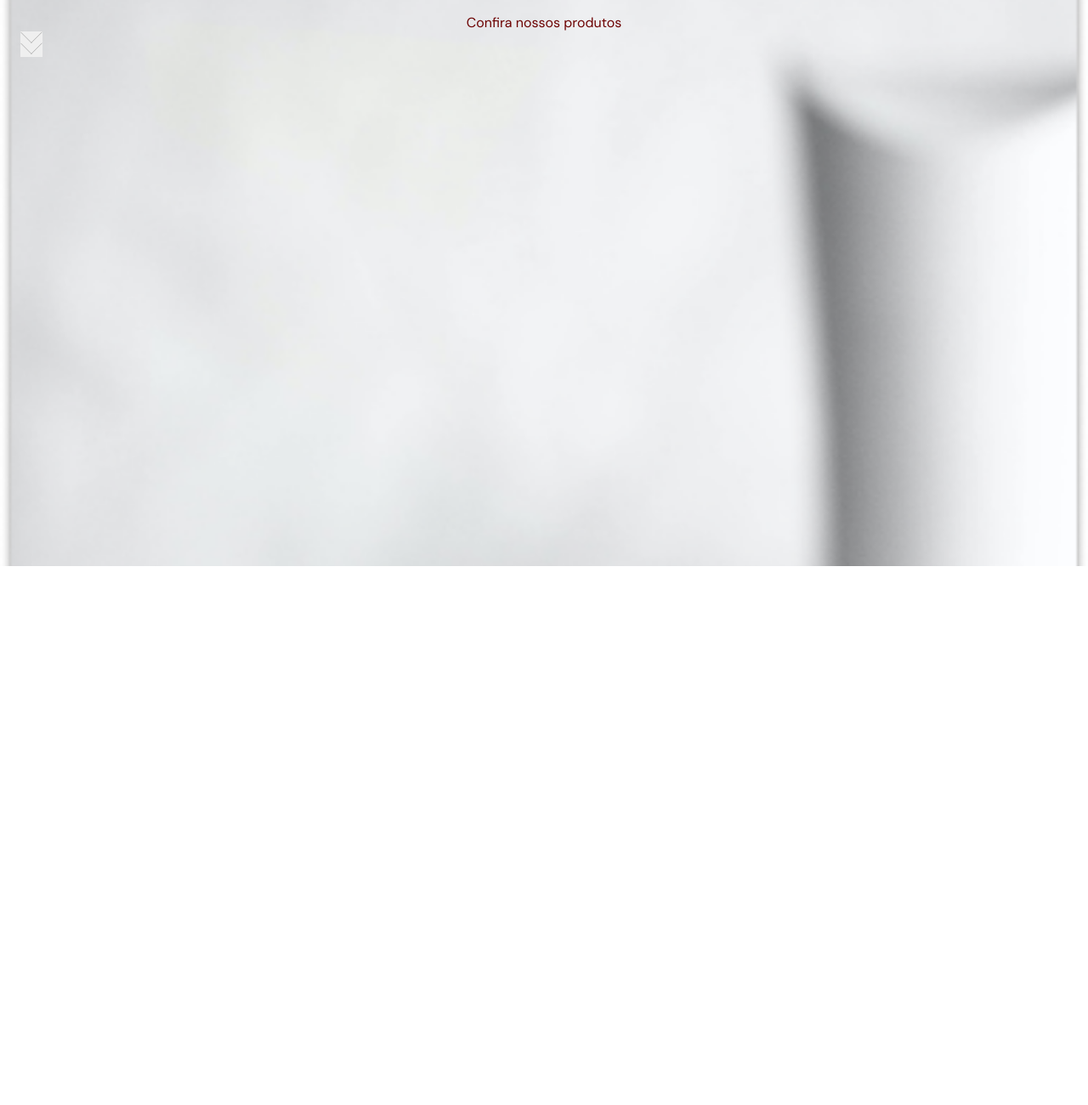
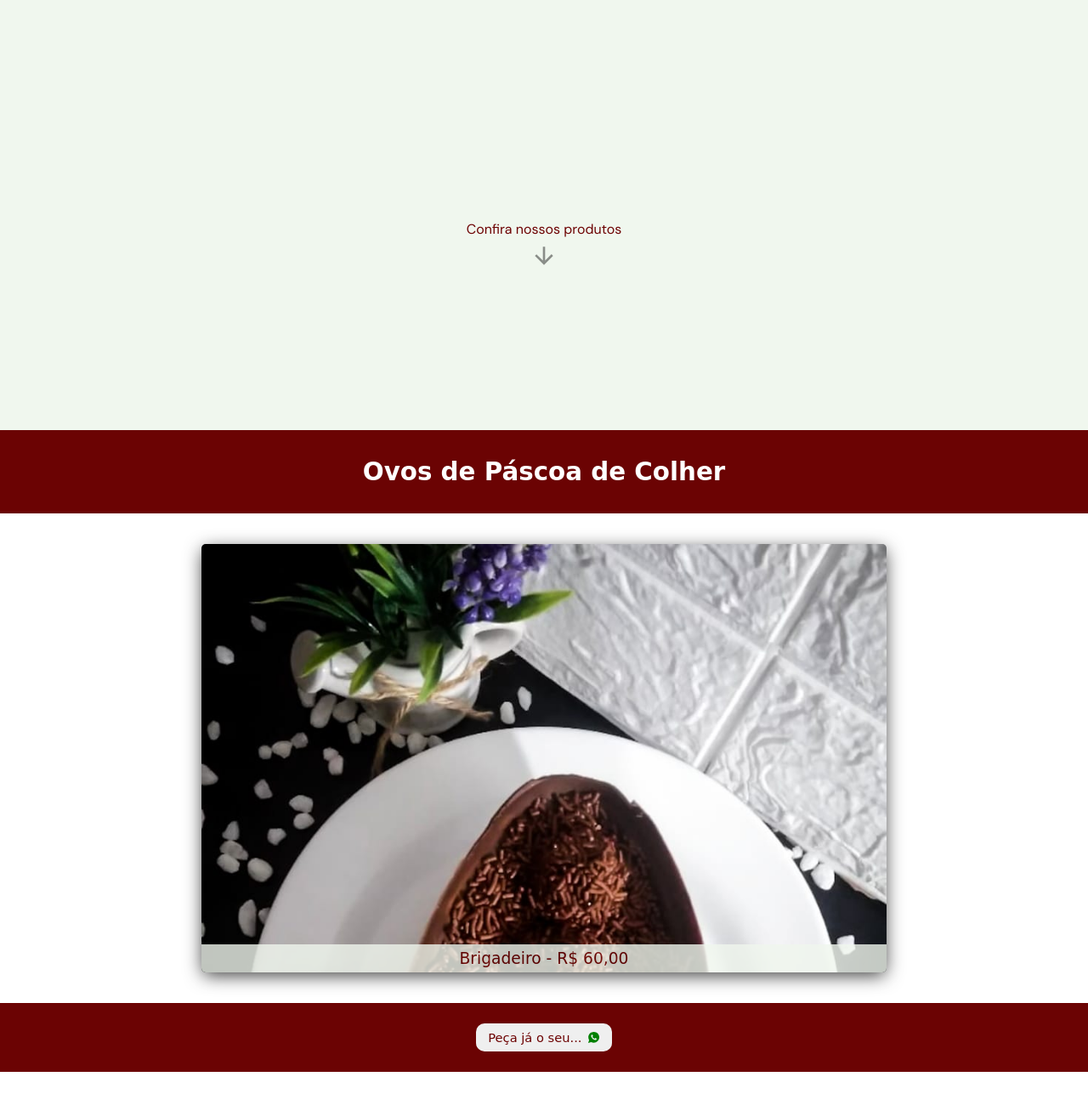
Before and after one commit to EmilyCrystie/SweetFelix_LandingPage, a plain HTML site: page index.html in a window 1280 px wide. Shown: the part 294-1594 px from the top of the page at 85% size. Before the commit the page ends 960 px from the top, so only its background shows below. Drawn offline with nearby package versions, Linux system fonts and the light colour scheme; a web font is replaced by a local one.

Commit message:
:construction:

```diff
--- a/index.html
+++ b/index.html
@@ -10,24 +10,51 @@
     <link rel="preconnect" href="https://fonts.gstatic.com" crossorigin>
     <link href="https://fonts.googleapis.com/css2?family=DM+Sans&family=Oooh+Baby&display=swap" rel="stylesheet">
 
-    <title>Sweetfelix</title>
+    <title>SweetFelix</title>
 </head>
 <body>
-    <section class="main">
-        <div>
-            <h2 class="firstName">Sweet</h2>
-            <h2 class="secondName">Felix</h2>
+    <section>
+        <div class="page1">
+            <div class="title">
+                <h2>Sweet</h2>
+                <h2>Felix</h2>
+            </div>
+            <div class="content1">
+                <p>Confira nossos produtos</p>
+                <a href="#products"><ion-icon name="arrow-down" class="arrow-down"></ion-icon></a>
+            </div>
         </div>
-        <footer>
-            <div>
-                <p>Confira nossos produtos</p>
-                <button><img src="assets/setas rolagem.svg" alt="setas de rolagem"></button>
-            </div>
-        </footer>
     </section>
 
-    <section class="products">
+    <section class="products" id="products">
+        <div class="page2">
+            <div class="content2">
+                <h2>Ovos de Páscoa de Colher</h2>
+                <div class="cards">
+                    <div class="card">
+                        <div class="description">
+                            <p>Brigadeiro - R$ 60,00</p>
+                        </div>
+                    </div>
+                </div>
+                <div class="button">
+                    <button>
+                        <a href="https://wa.me/5511998634518?text=Ol%C3%A1%2C+gostaria+de+fazer+uma+encomenda+de+Ovos+de+P%C3%A1scoa...">Peça já o seu...</a>
+                        <ion-icon name="logo-whatsapp" class="logo-whatsapp"></ion-icon>
+                    </button>
+                </div>
 
+            </div>
+        </div>
     </section>
+
+
+
+
+
+
+
+
+    <script src="https://unpkg.com/ionicons@4.5.10-0/dist/ionicons.js"></script>
 </body>
 </html>
--- a/style.css
+++ b/style.css
@@ -13,49 +13,156 @@
     margin: 0;
     padding: 0;
     box-sizing: border-box;
+    scroll-behavior: smooth;
+    font-family: 'Oooh Baby', cursive;
+    color: var(--title1);
 }
 
 body{
-    background-image: url(assets/chocolate_heart_image.png);
+    /* background-image: url(assets/chocolate_heart_image.png);
     background-repeat: no-repeat;
+    background-size: cover; */
+    background: hsl(107, 36%, 95%);
+}
+
+section{
+    height: 100vh;
+    width: 100vw;
+    display: flex;
+    flex-direction: column;
+    justify-content: center;
+    align-items: center;
+}
+
+.page1, .page2{
+    width: 100vw;
+    height: 100%;
+    background: hsl(107, 36%, 95%);
+    border-radius: 5px;
+    transition: 0.8s;
+}
+
+.page1 .title h2{
+    font-size: 7rem;
+    padding-left: 1rem;
+}
+
+.page1 .title h2:last-child{
+    text-align: end;
+    padding-right: 2rem;
+}
+
+.content1{
+    display: flex;
+    flex-direction: column;
+    align-items: center;
+    position: relative;
+    top: 18rem;
+}
+
+.content1 p{
+    padding: 5px;
+    font-size: 1rem;
+    font-family: 'DM Sans', sans-serif;
+    color: var(--content);
+}
+
+.content1 .arrow-down{
+    width: 2rem;
+    height: 2rem;
+    color: rgba(0, 0, 0, 0.432);
+    border-radius: 5px;
+}
+
+.page2{
+    display: flex;
+    justify-content: center;
+    align-items: center;
+}
+
+.page2 .content2{
+    background: hsl(0, 0%, 100%);
+    width: 100%;
+    height: 100%;
+    display: flex;
+    flex-direction: column;
+    align-items: center;
+    border: 5px;
+}
+
+.page2 .content2 h2{
+    text-align: center;
+    background: #6B0303;
+    color: hsl(0, 0%, 100%);
+    padding: 2rem;
+    width: 100%;
+    font-size: 22pt;
+}
+
+.page2 .content2 .cards{
+    margin-top: 0.5rem;
+    width: 90%;
+    height: 70%;
+    display: flex;
+    justify-content: center;
+    align-items: center;
+}
+
+.page2 .content2 .card{
+    background: white;
+    width: 70%;
+    height: 90%;
+    border-radius: 5px;
+    box-shadow: 0px 5px 21px -2px rgba(0,0,0,0.8);
+    background-image: url(assets/ovo-brigadeiro.jpeg);
     background-size: cover;
+    display: flex;
+    align-items: flex-end;
+    justify-content: center;
+}
+
+.page2 .content2 .card .description{
     width: 100%;
 }
 
-.main {
-    height: 100vh;
-    margin: 5rem 1.5rem;
+.page2 .content2 .card p{
+    padding: 6px;
+    text-align: center;
+    font-size: 14pt;
+    background: var(--background-color1);
+    opacity: 80%;
+    border-radius: 0px 0 5px 5px;
 }
 
-h2{
-    font-size: 7rem;
-    font-family: 'Oooh Baby', cursive;
-    color: var(--title1);
-    width: auto;
+.page2 .content2 .button{
+    margin-top: 0.5rem;
+    background: #6B0303;
+    color: hsl(0, 0%, 100%);
+    padding: 1.5rem;
+    width: 100%;
+    font-size: 28pt;
+    display: flex;
+    justify-content: center;
     align-items: center;
 }
 
-.firstName{
-    height: 6.25rem;
+.page2 .content2 button{
+    padding: 0.5rem;
+    width: 10rem;
+    border-radius: 10px;
+    border: none;
+    font-size: 11pt;
+    display: flex;
+    justify-content: space-evenly;
+    align-items: center;
 }
 
-.secondName{
-    text-align: right;
+.page2 .content2 button a{
+    text-decoration: none;
 }
 
-footer{
-
+.page2 .content2 button .logo-whatsapp{
+    color: green;
+    width: 15px;
+    height: 15px;
 }
-
-p{
-    font-size: 1rem;
-    font-family: 'DM Sans', sans-serif;
-    color: var(--content);
-    text-align: center;
-}
-
-button{
-    text-decoration: none;
-    border: none;
-    margin-left: auto;
-}
```
Also changed, not shown: assets/ovo-brigadeiro.jpeg (added).
